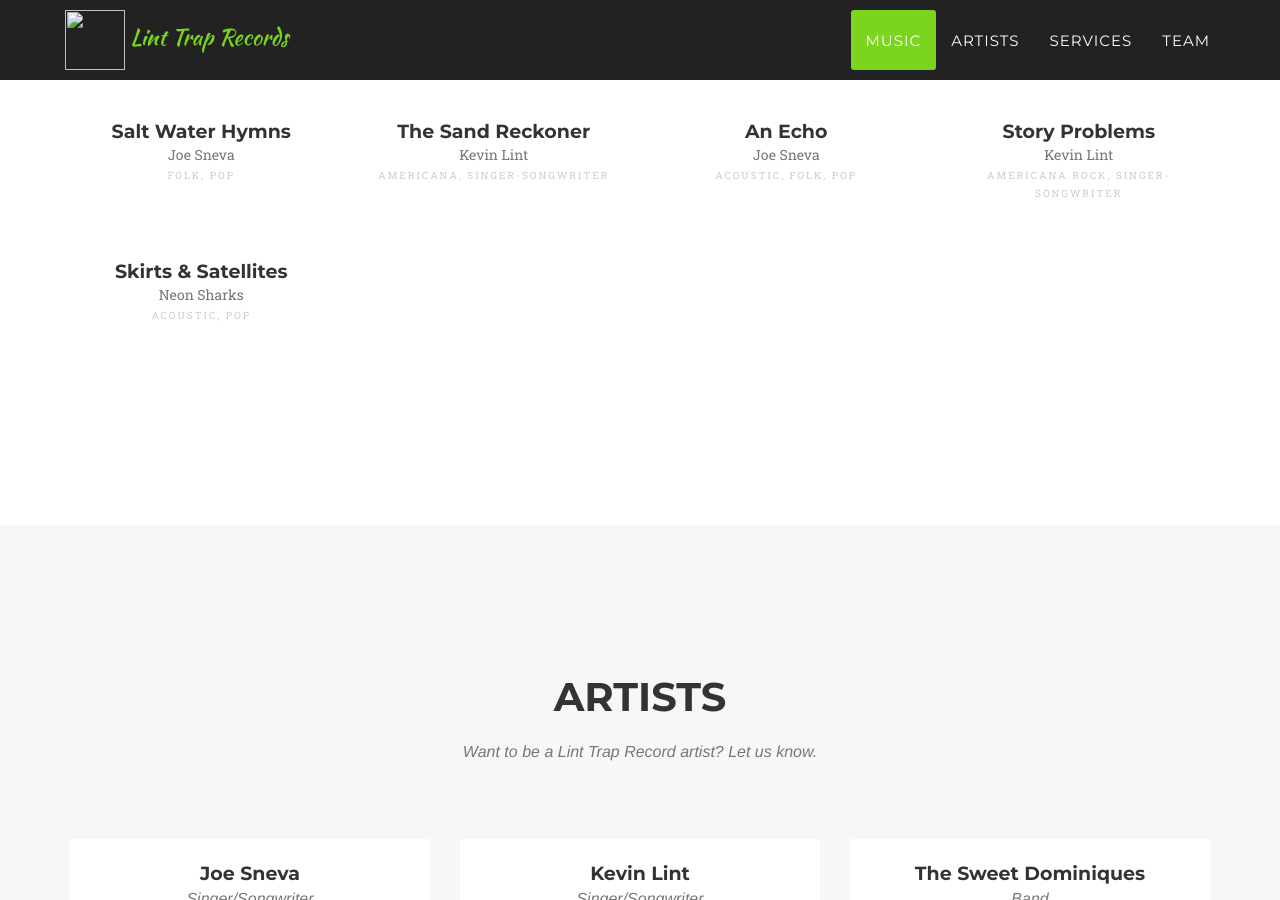
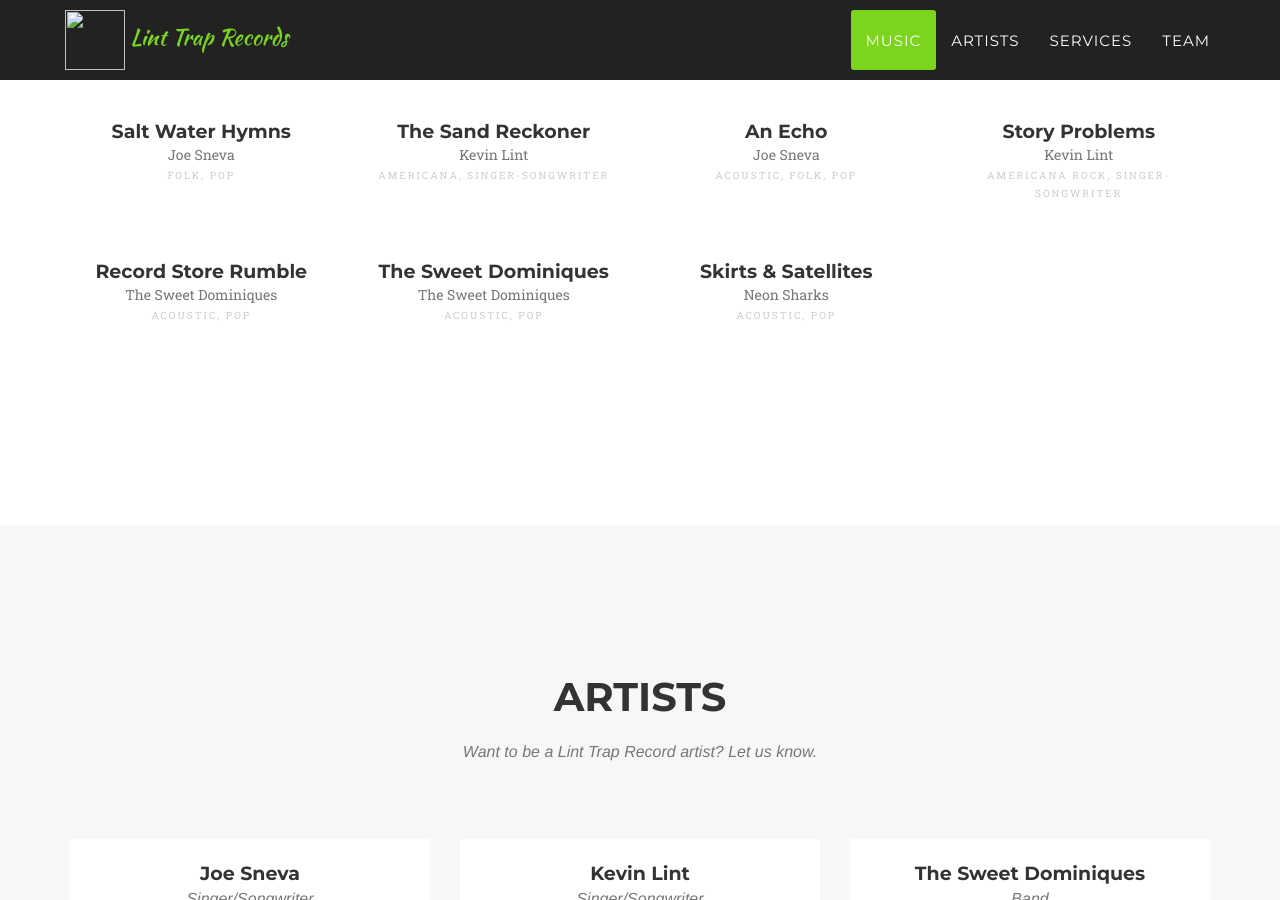
Before and after one commit to linttraprecords/linttraprecords.github.io, a Jekyll site: the page built from _posts/2015-03-01-sweetdominiques.markdown, in a window 1280 px wide and 900 px high, scrolled down 960 px. Built offline with Jekyll 4.4.1, drawn with Linux system fonts in a browser that asks for light colours; some web fonts are replaced; some of the changed lines change nothing that is shown.

Commit message:
add sweet dominques albums

```diff
--- a/_config.yml
+++ b/_config.yml
@@ -65,17 +65,17 @@ albums:
 #   track: "none"
 #   tags: "Acoustic, Pop"
 
-# - name: Record Store Rumble
-#   artist: The Sweet Dominiques
-#   year: 2011
-#   track: "none"
-#   tags: "Acoustic, Pop"
+- name: Record Store Rumble
+  artist: The Sweet Dominiques
+  year: 2011
+  track: 12111673
+  tags: "Acoustic, Pop"
 
-# - name: The Sweet Dominiques
-#   artist: The Sweet Dominiques
-#   year: 2010
-#   track: "none"
-#   tags: "Acoustic, Pop"
+- name: The Sweet Dominiques
+  artist: The Sweet Dominiques
+  year: 2010
+  track: 12133018
+  tags: "Acoustic, Pop"
 
 - name: "Skirts & Satellites"
   artist: Neon Sharks
--- a/_posts/2015-03-01-sweetdominiques.markdown
+++ b/_posts/2015-03-01-sweetdominiques.markdown
@@ -12,6 +12,11 @@ client: The Sweet Dominiques
 category: Production
 description: A little country, a little 50's pop, a little reggae - perfect for drinking cold beers in warm weather.
 ---
+
+<h3>Members</h3>
+Joe Sneva - Vocals/Guitar/Harmonica<br/>
+Jarrod Fenner - Drums/Vocals<br/>
+Matt Waldman - Bass/Vocals (all good cats).
 
 <h3>Buy</h3>
 <a href="http://thesweetdominiques.bandcamp.com/" target="_blank" class="btn-link">Bandcamp</a>
```
